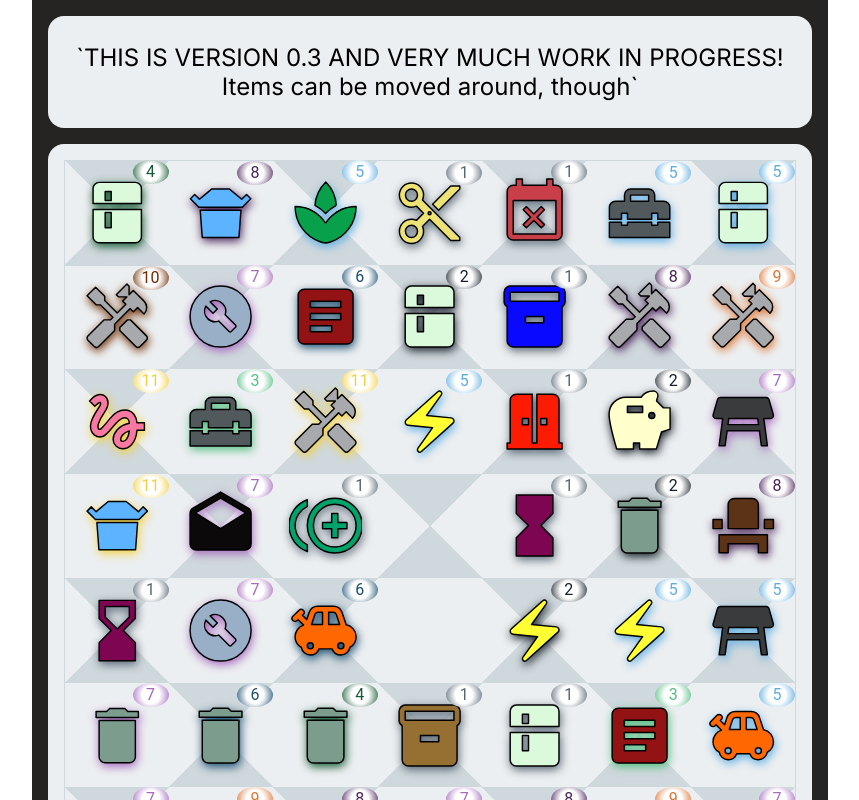
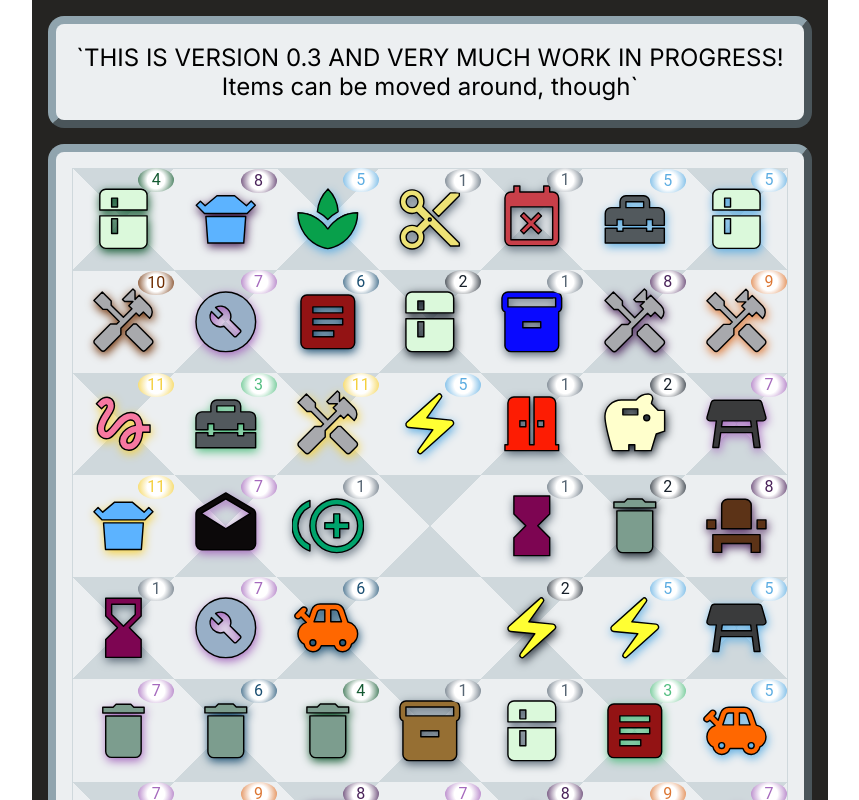
Before and after one commit to harmanen/react-merge-board, a Next.js app: page / in a window 1280 px wide. Shown: the top 800 px of the page, without its empty margins (210-1069 px from the left). Built offline with nearby package versions, Linux system fonts and the light colour scheme.

Commit message:
Add borders to main layout containers

```diff
--- a/app/globals.css
+++ b/app/globals.css
@@ -8,7 +8,8 @@
   --grid-bg-dark: #CFD8DC;
   --grid-bg-light: #ECEFF1;
   /* Heuristic scaling for mobile views */
-  --grid-item-border: min(0.15rem, 0.1vw) solid var(--grid-bg-dark)
+  --grid-item-border: min(0.15rem, 0.1vw) solid var(--grid-bg-dark);
+  --container-border: min(0.5rem, 1vw) outset #90A4AE;
 }
 
 * {
--- a/app/page.module.css
+++ b/app/page.module.css
@@ -18,8 +18,9 @@
 .infoContainer,
 .gridContainer {
   width: 100%;
-  background-color: #FFFFFF;
+  background-color: var(--grid-bg-light);
   border-radius: 1rem;
+  border: var(--container-border);
 }
 
 .infoContainer {
@@ -32,7 +33,6 @@
   text-align: center;
   padding: var(--layout-padding);
   font-size: var(--item-tier-font-size);
-  background-color: var(--grid-bg-light);
 }
 
 .gridContainer {
@@ -43,7 +43,6 @@
   padding: var(--layout-padding);
   display: flex;
   justify-content: center;
-  background-color: var(--grid-bg-light);
 }
 
 .grid-item-container {
```
